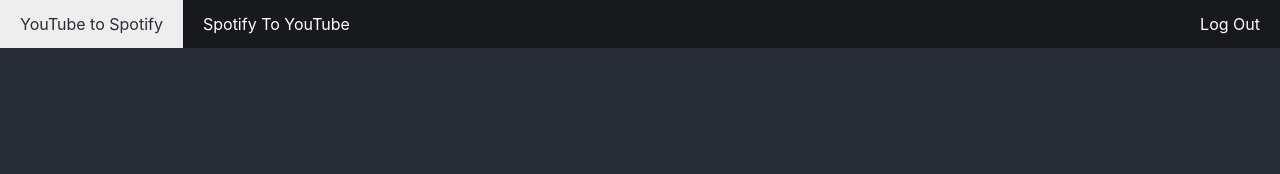
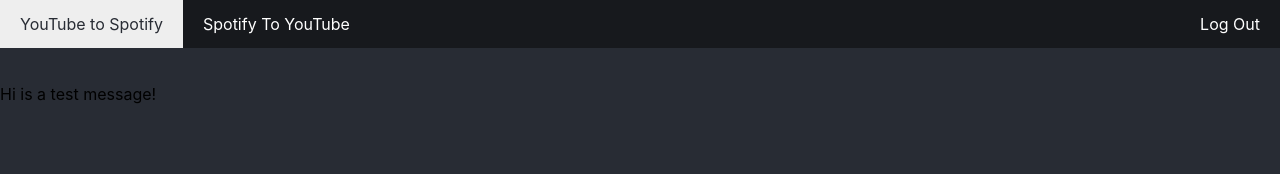
Before and after one commit to nrupeshsurya/link-converter, a React (Create React App) app in the folder Frontend/spotify-youtube/: page /homepage in a window 1280 px wide. Shown: the top 174 px of the page. Built offline with nearby package versions, Linux system fonts and the light colour scheme; no server answers.

Commit message:
make a Profile page and shift details there

```diff
--- a/Frontend/spotify-youtube/src/Homepage.js
+++ b/Frontend/spotify-youtube/src/Homepage.js
@@ -3,35 +3,10 @@ import './App.css';
 import YoutubeToSpotify from './YoutubeToSpotify'
 import SpotifyToYoutube from './SpotifyToYoutube';
 import Logout from './Logout'
+import Profile from './Profile';
 import { BrowserRouter as Router, Switch, Route, NavLink } from 'react-router-dom';
 
-const axios = require('axios');
 class Homepage extends Component {
-    constructor() {
-        super();
-        this.state=({
-          name: ''
-        })
-    }
-
-    componentDidMount() {
-        this.getData = this.getData.bind(this);
-        this.getData();
-    }
-
-    getData() {
-        var self = this;
-        axios
-        .get('http://localhost:5000/home',{withCredentials: true})
-        .then(function (response) {
-        console.log(response.data.display_name);
-        self.setState({name: response.data.display_name})
-        })
-        .catch(function (error) {
-        console.log(error);
-        });
-    }
-
     render() {
         return (
             <Router>
@@ -52,6 +27,7 @@ class Homepage extends Component {
                   </div>
                 </nav> <br />
                 <Switch>
+                  <Route exact path='/homepage' component={Profile} />
                   <Route path='/YoutubeToSpotify' component={YoutubeToSpotify} />
                   <Route path='/SpotifyToYoutube' component={SpotifyToYoutube} />
                   <Route path='/Logout' component={Logout} />
--- /dev/null
+++ b/Frontend/spotify-youtube/src/Profile.js
@@ -0,0 +1,41 @@
+import './App.css';
+import React, { Component } from "react";
+
+const axios = require('axios');
+class Profile extends Component {
+    constructor() {
+        super();
+        this.state=({
+          name: ''
+        })
+    }
+
+    componentDidMount() {
+        this.getData = this.getData.bind(this);
+        this.getData();
+    }
+
+    getData() {
+        var self = this;
+        axios
+        .get('http://localhost:5000/home',{withCredentials: true})
+        .then(function (response) {
+        // console.log(response.data.display_name);
+        self.setState({name: response.data.display_name})
+        })
+        .catch(function (error) {
+        console.log(error);
+        });
+    }
+
+    render() {
+        const {name} = this.state
+        return (
+            <div>
+                <p>Hi {name} is a test message!</p>
+            </div>
+        );
+    }
+}
+
+export default Profile
```
